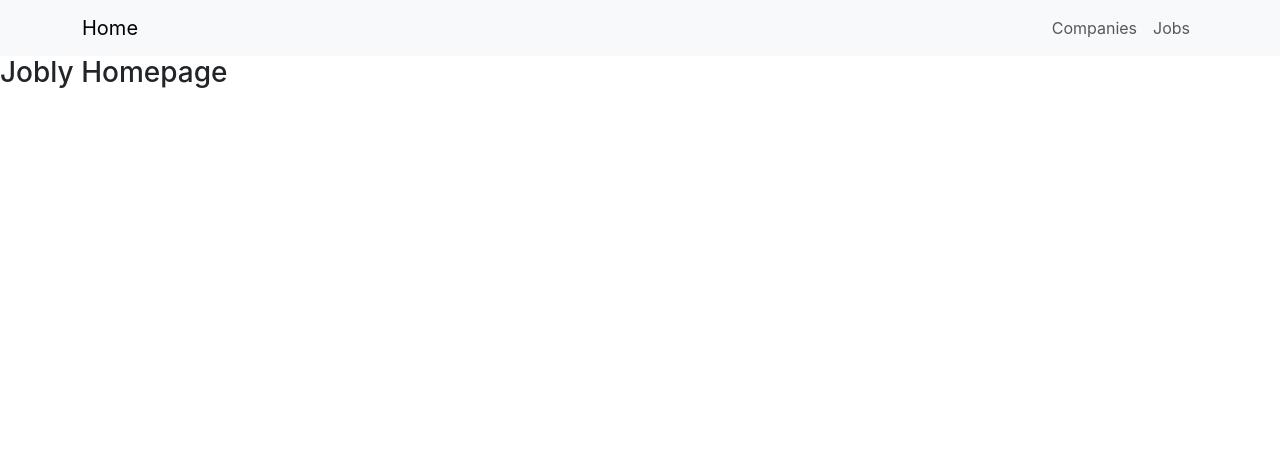
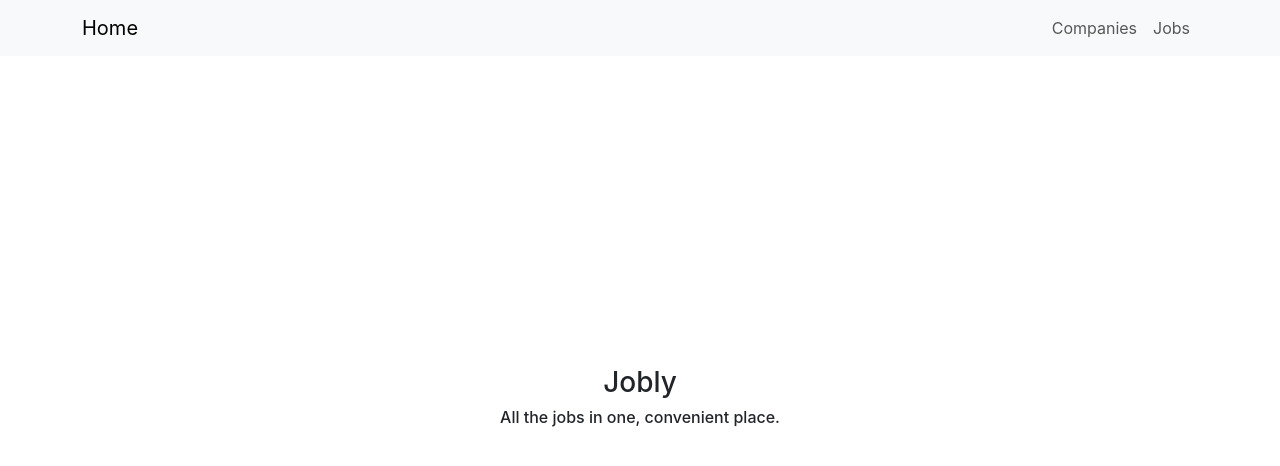
Before and after one commit to camrandev/jobly-frontend, a React (Create React App) app: page / in a window 1280 px wide. Shown: the top 466 px of the page. Built offline with nearby package versions, Linux system fonts and the light colour scheme; no server answers.

Commit message:
format + document App.js, CompaniesList.js, JobCard.js, Jobs.js

```diff
--- a/src/CompaniesList.js
+++ b/src/CompaniesList.js
@@ -19,15 +19,25 @@ import JoblyApi from "./api";
 function CompaniesList() {
   const [data, setData] = useState({
     isLoading: true,
-    searchBy: "",
     companies: [],
   });
 
+  /**
+   * get an array of all the companies
+   *
+   * returns 	"companies": [
+		{
+			"handle": "string",
+			"name": "string",
+			"description": "string",
+			"numEmployees": integer,
+			"logoUrl": "string"
+		}...]
+   */
   async function getCompanies() {
     const companies = await JoblyApi.getCompanies();
     setData({
       isLoading: false,
-      searchBy: "",
       companies: companies,
     });
   }
@@ -38,13 +48,10 @@ function CompaniesList() {
 
   //function to pass down to searchform
   async function submitSearch(params) {
-    console.log('params in submit', params)
-    // params = !params.nameLike ? "" : params;
     try {
       const res = await JoblyApi.getCompanies(params);
       setData({
         isLoading: false,
-        searchBy: "",
         companies: res,
       });
     } catch (err) {
--- a/src/Homepage.js
+++ b/src/Homepage.js
@@ -1,26 +1,21 @@
-import React from 'react';
+import React from "react";
 
- /** DESCRIPTION
-*
-* Props:
-*
-* State:
-*
-* PARENT -> Homepage -> {CHILDREN}
-*/
+/** simple landing page
+ *
+ * Props: none
+ *
+ * State: none
+ *
+ * RoutesList -> Homepage
+ */
 
-function Homepage () {
-  // const [ , ] = useState( );
-
-  // useEffect(() => {
-
-  // }, [])
-
+function Homepage() {
   return (
-    <div>
-      <h3>Jobly Homepage</h3>
+    <div className="position-absolute top-50 start-50 translate-middle">
+      <h3 className="text-center">Jobly</h3>
+      <h6>All the jobs in one, convenient place.</h6>
     </div>
-  )
+  );
 }
 
 export default Homepage;
--- a/src/JobCard.js
+++ b/src/JobCard.js
@@ -12,6 +12,7 @@ import React from "react";
 // {id: 119, title: 'Oceanographer', salary: null, equity: '0.097'}
 function JobCard({ job }) {
   return (
+    <div className="col-sm-9 mx-auto">
       <div className="card">
         <div className="card-body">
           <h5 className="card-title">{job.title}</h5>
@@ -20,6 +21,7 @@ function JobCard({ job }) {
           {job.equity && <p className="card-text mb-0">Equity: {job.equity}</p>}
         </div>
       </div>
+    </div>
   );
 }
 
--- a/src/Jobs.js
+++ b/src/Jobs.js
@@ -50,7 +50,6 @@ function Jobs () {
 
   return (
     <div>
-      <h3>Jobs</h3>
       <div>
         <SearchForm submitSearch={submitSearch}/>
         <JobCardList jobs={allJobs.jobs}/>
--- a/src/NavBar.js
+++ b/src/NavBar.js
@@ -1,29 +1,31 @@
-import React, { useState, useEffect } from "react";
-// import axios from "axios";
-import { NavLink } from "react-router-dom"
-// import "./NavBar.css"
-// import 'bootstrap/dist/css/bootstrap.css';
-// Navigation navbar navbar-expand-md
+import React from "react";
+import { NavLink } from "react-router-dom";
 
-
-function NavBar(){
-  //TODO: update this NavLinks change appropriately
-  let activeStyle = {
-    fontWeight: "900",
-    color: "red",
-  };
-
+/** global navigation bar with NavLinks
+ *
+ * Props: None
+ *
+ * State: None
+ *
+ * App -> JobCardList -> {NavLink*3}
+ */
+function NavBar() {
   return (
     <nav className="navbar navbar-expand-sm navbar-light bg-light">
       <div className="container">
-        <NavLink to="/" className="navbar-brand">Home</NavLink>
+        <NavLink to="/" className="navbar-brand">
+          Home
+        </NavLink>
         <div className="navbar-nav mr-auto">
-          <NavLink to="/companies" className="nav-link">Companies</NavLink>
-          <NavLink to="/jobs" className="nav-link">Jobs</NavLink>
+          <NavLink to="/companies" className="nav-link">
+            Companies
+          </NavLink>
+          <NavLink to="/jobs" className="nav-link">
+            Jobs
+          </NavLink>
         </div>
       </div>
     </nav>
   );
-
 }
 export default NavBar;
--- a/src/SearchForm.js
+++ b/src/SearchForm.js
@@ -29,7 +29,7 @@ function SearchForm({ submitSearch }) {
   }
 
   return (
-    <div className="container mt-4">
+    <div className="container mt-4 mb-4">
       <div className="row justify-content-center">
         <div className="col-md-6">
           <form onSubmit={handleSubmit}>
```
Also changed, not shown: src/App.js (+5 -5 lines), src/RoutesList.js (+16 -24 lines). Lines whose indentation alone changed are shown as unchanged.
